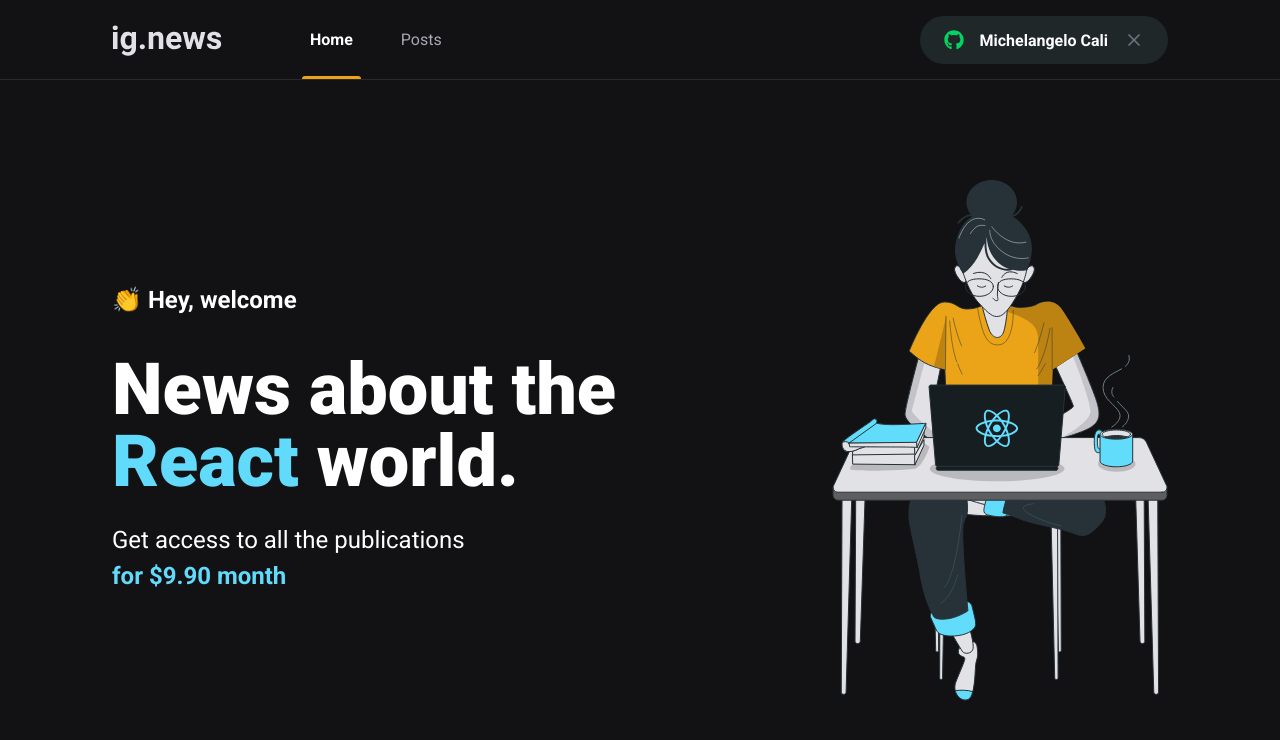
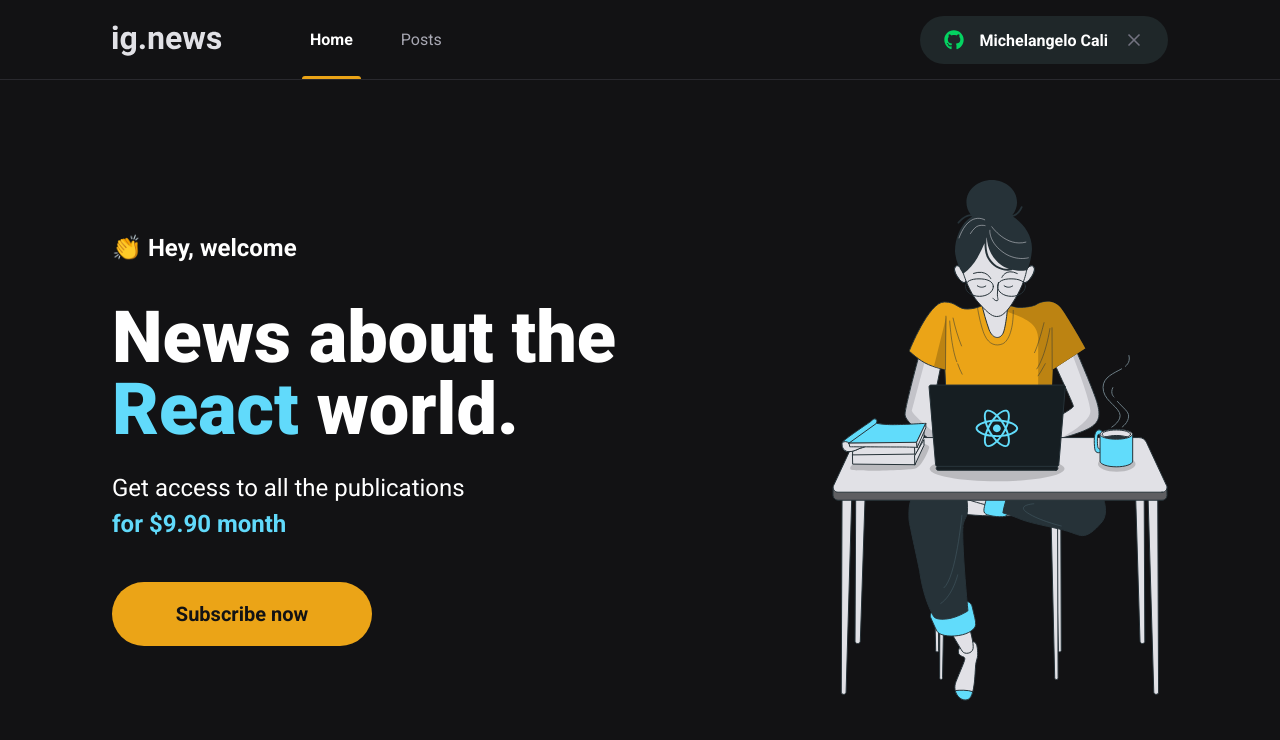
Before and after one commit to MichelangeloCali/ignews, a Next.js app: page / in a window 1280 px wide. Shown: the top 740 px of the page. Built offline with nearby package versions, Linux system fonts and the light colour scheme.

Commit message:
feat: SubscribeButton component

```diff
--- a/src/components/SubscribeButton/SubscribeButton.module.scss
+++ b/src/components/SubscribeButton/SubscribeButton.module.scss
@@ -0,0 +1,19 @@
+.subscribeButton {
+  height: 4rem;
+  width: 260px;
+  border: 0;
+  border-radius: 2rem;
+  background: var(--yellow-500);
+  color: var(--gray-900);
+  font-size: 1.25rem;
+  font-weight: bold;
+  display: flex;
+  align-items: center;
+  justify-content: center;
+
+  transition: filter 0.2s;
+
+  &:hover {
+    filter: brightness(0.8);
+  }
+}
--- a/src/components/SubscribeButton/SubscribeButton.tsx
+++ b/src/components/SubscribeButton/SubscribeButton.tsx
@@ -0,0 +1,9 @@
+import styles from './SubscribeButton.module.scss'
+
+export const SubscribeButton = () => {
+  return (
+    <button type="button" className={styles.subscribeButton}>
+      Subscribe now
+    </button>
+  )
+}
--- a/src/pages/home.module.scss
+++ b/src/pages/home.module.scss
@@ -37,4 +37,8 @@
       font-weight: bold;
     }
   }
+
+  button {
+    margin-top: 2.5rem;
+  }
 }
--- a/src/pages/index.tsx
+++ b/src/pages/index.tsx
@@ -1,3 +1,4 @@
+import { SubscribeButton } from '@/components/SubscribeButton/SubscribeButton'
 import Head from 'next/head'
 import Image from 'next/image'
 import avatarSvg from '../../public/images/avatar.svg'
@@ -20,6 +21,8 @@
             Get access to all the publications <br />
             <span>for $9.90 month</span>
           </p>
+
+          <SubscribeButton />
         </section>
 
         <Image src={avatarSvg} alt="girl coding" />
```
